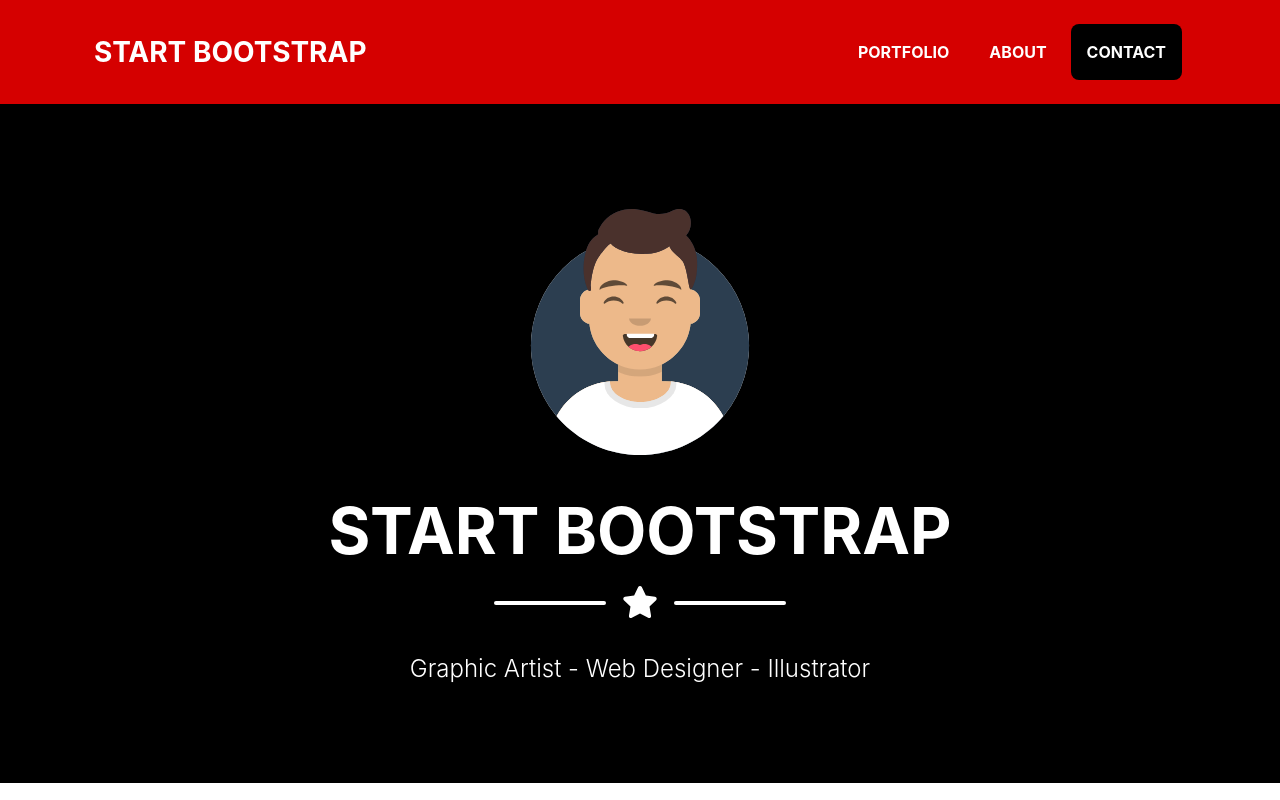
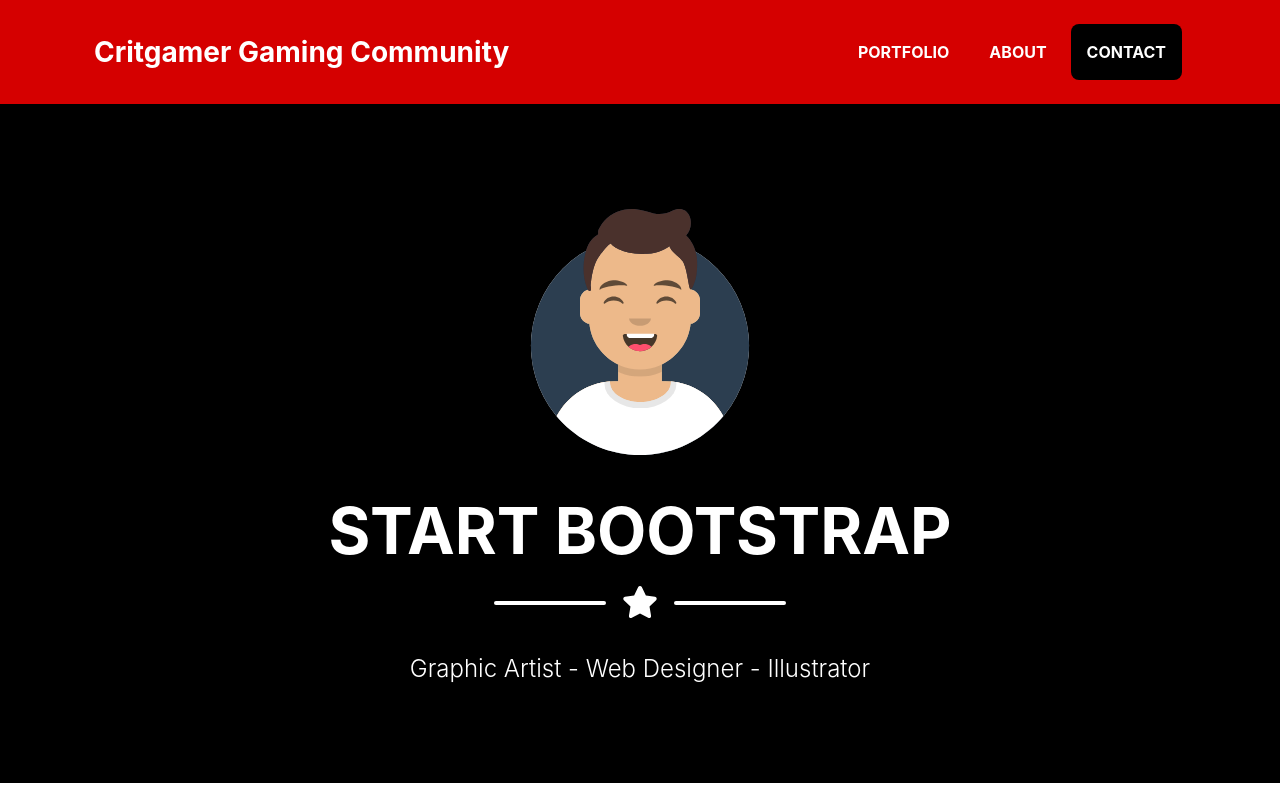
Before and after one commit to verbatim37/critgamer.com, a plain HTML site: page index.html in a window 1280 px wide. Shown: the top 800 px of the page. Drawn offline with nearby package versions, Linux system fonts and the light colour scheme; a web font is replaced by a local one.

Commit message:
Update index.html

```diff
--- a/index.html
+++ b/index.html
@@ -16,7 +16,7 @@
     </head>
     <body id="page-top">
         <nav class="navbar navbar-expand-lg bg-secondary fixed-top" id="mainNav">
-            <div class="container"><a class="navbar-brand js-scroll-trigger" href="#page-top">START BOOTSTRAP</a>
+            <div class="container"><a class="navbar-brand js-scroll-trigger" href="#page-top">Critgamer Gaming Community</a>
                 <button class="navbar-toggler navbar-toggler-right font-weight-bold bg-primary text-white rounded" type="button" data-toggle="collapse" data-target="#navbarResponsive" aria-controls="navbarResponsive" aria-expanded="false" aria-label="Toggle navigation">Menu <i class="fas fa-bars"></i></button>
                 <div class="collapse navbar-collapse" id="navbarResponsive">
                     <ul class="navbar-nav ml-auto">
```
